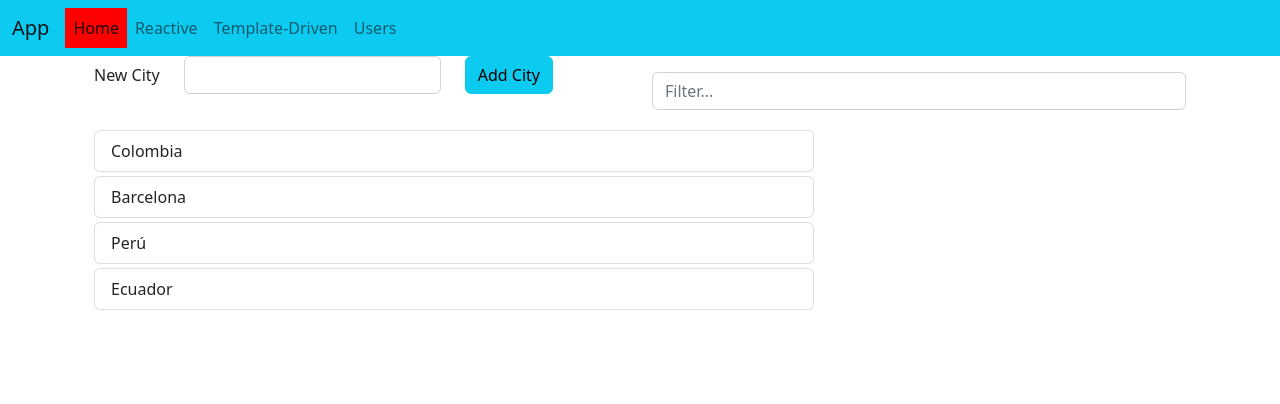
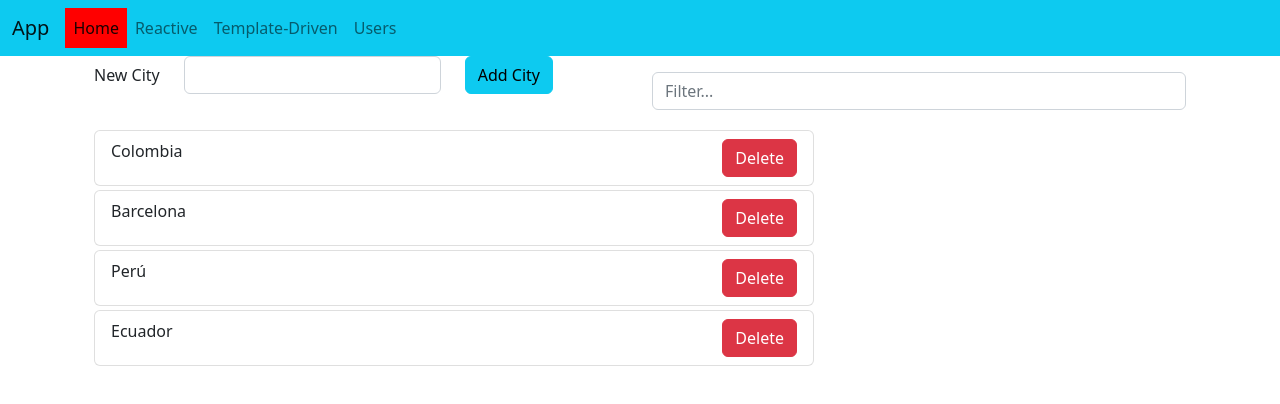
Before and after one commit to bolivar014/angular_dominicode, an Angular app: page /home in a window 1280 px wide. Shown: the top 404 px of the page. Built offline with nearby package versions, Linux system fonts and the light colour scheme.

Commit message:
definiendo evento delete

```diff
--- a/src/app/cities/cities.component.ts
+++ b/src/app/cities/cities.component.ts
@@ -3,7 +3,10 @@ import { Component, Input, Output, EventEmitter, ChangeDetectionStrategy } from
 @Component({
   selector: 'app-cities',
   template: `<ul class="list-group">
-                <li class="list-group-item mt-1" (click)="onCityClicked(city)" [ngClass]="{ 'active': city === selection }">{{ city | titlecase }}</li>
+                <li class="list-group-item mt-1" (click)="onCitySelected(city)" [ngClass]="{ 'active': city === selection }">
+                  {{ city | titlecase }}
+                  <button type="button" class="btn btn-danger float-end" (click)="onCityDelete('1')">Delete</button>
+                </li>
             </ul>
             `,
   styleUrls: ['./cities.component.css'],
@@ -12,11 +15,12 @@ import { Component, Input, Output, EventEmitter, ChangeDetectionStrategy } from
 export class CitiesComponent {
   @Input() city!: string;
   @Input() selection?: string;
-  @Output() cityClickedEvent = new EventEmitter<string>();
+  @Output() citySelectedEvent = new EventEmitter<string>();
+  @Output() cityDeleteEvent = new EventEmitter<string>();
 
-  onCityClicked(city: string): void {
+  onCitySelected(city: string): void {
     //
-    this.cityClickedEvent.emit(city);
+    this.citySelectedEvent.emit(city);
   }
 
   counterRender(): boolean {
@@ -24,4 +28,9 @@ export class CitiesComponent {
 
     return true;
   }
+
+  // Evento para eliminar ciudades
+  onCityDelete(id: string): void {
+    this.cityDeleteEvent.emit(id);
+  }
 }
--- a/src/app/home/home.component.html
+++ b/src/app/home/home.component.html
@@ -8,7 +8,11 @@
         <input type="text" class="form-control" placeholder="Filter..." [(ngModel)]="criteria">
       </div>
       <div class="col-md-8">
-        <app-cities *ngFor="let city of (cities | filter: criteria)" (cityClickedEvent)="onCityClicked($event)" [city]="city" [selection]="selection"></app-cities>
+        <app-cities *ngFor="let city of (cities | filter: criteria)"
+          (citySelectedEvent)="onCitySelected($event)"
+          (cityDeleteEvent)="onCityDelete($event)"
+          [city]="city"
+          [selection]="selection"></app-cities>
       </div>
       <div class="col-md-4">
         <div *ngIf="selection">
--- a/src/app/home/home.component.ts
+++ b/src/app/home/home.component.ts
@@ -19,7 +19,7 @@ export class HomeComponent {
   }
 
   // Evento para determinar los click en la lista tipo UL
-  onCityClicked(city: string): void {
+  onCitySelected(city: string): void {
     console.log(city);
     this.selection = city;
   }
@@ -29,4 +29,8 @@ export class HomeComponent {
     this.selection = '';
   }
 
+  // Evento para eliminación de id
+  onCityDelete(id: string): void {
+    console.log('el id a eliminar, es: ', id);
+  }
 }
```
